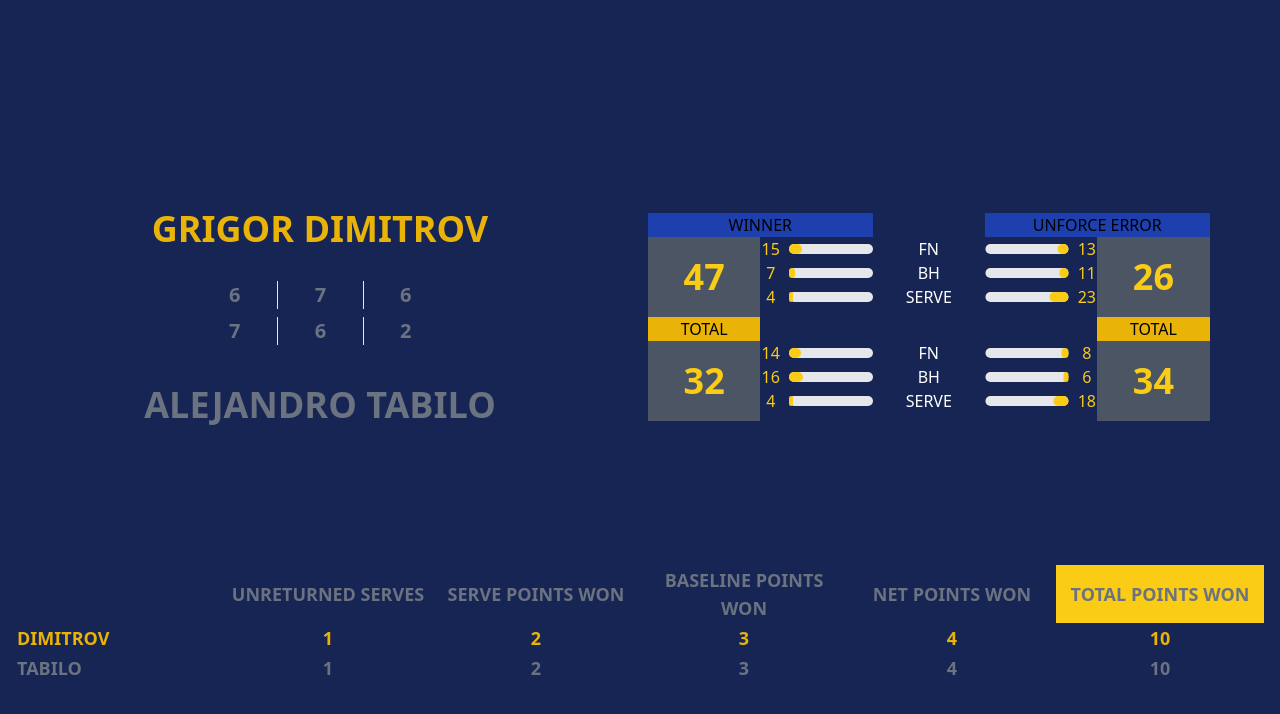
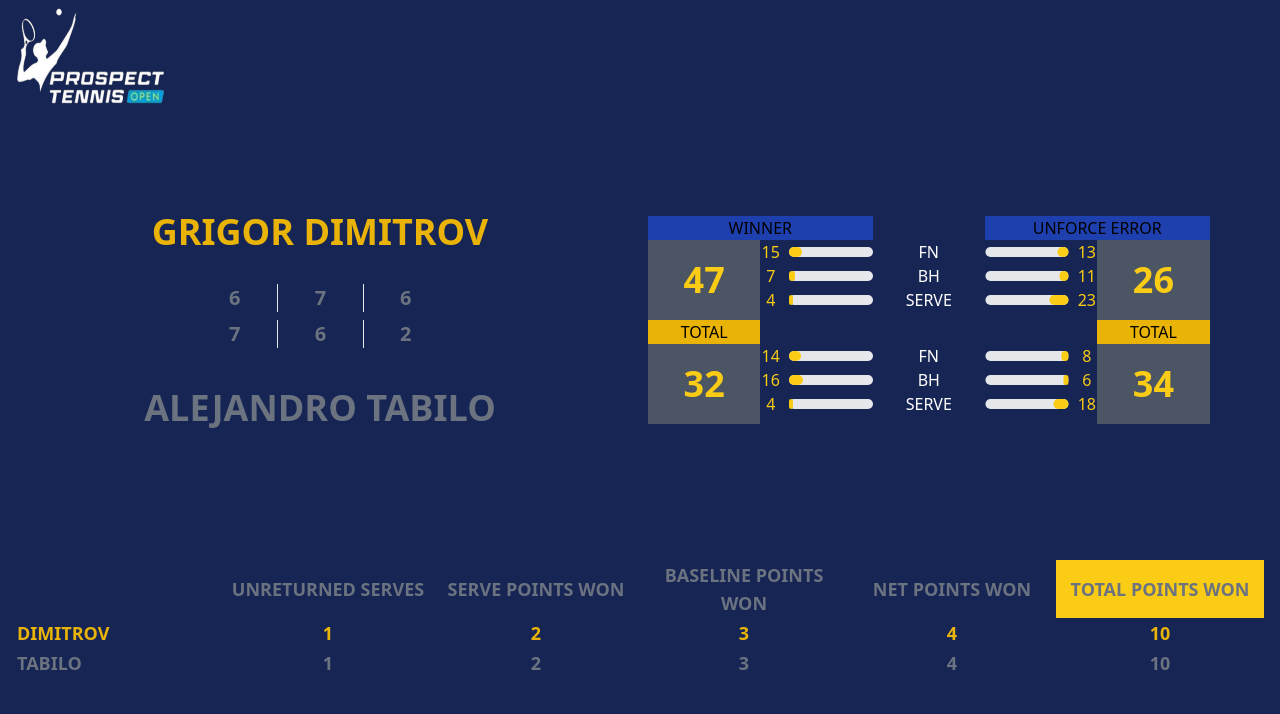
Before and after one commit to PrRonald/TennisLandingPage, a React (Create React App) app: page /Match in a window 1280 px wide. Shown: the top 714 px of the page. Built offline with nearby package versions, Linux system fonts and the light colour scheme.

Commit message:
the logo was added

```diff
--- a/src/root/Match.jsx
+++ b/src/root/Match.jsx
@@ -20,8 +20,15 @@ export const Match = () => {
     }
 
     return (
-        <section className="w-full h-[100vh] flex flex-col justify-center gap-12 bg-blue-950  ">
-                <div className="w-full h-[50vh] grid grid-cols-2 grid-rows-1
+        <section className="w-full h-[100vh] grid grid-rows-[20vh_50vh_30vh]
+                bg-blue-950  ">
+            <div className="w-full px-4 pt-2">
+                <img
+                    className="w-[150px] h-[100px]"
+                    src="/img/TennisLogo.png"
+                    alt="Logo" />
+            </div>
+                <div className="w-full h-[40vh] grid grid-cols-2 grid-rows-auto
                     place-items-center ">
                     <div className="w-full ">
                         <TablePlayers player={players} />
@@ -33,7 +40,6 @@ export const Match = () => {
                 <div className="px-4">
                     <PointsTable players={players} />
                 </div>
-
         </section>
     );
 }
```
Also changed, not shown: public/img/TennisLogo.png (added).
